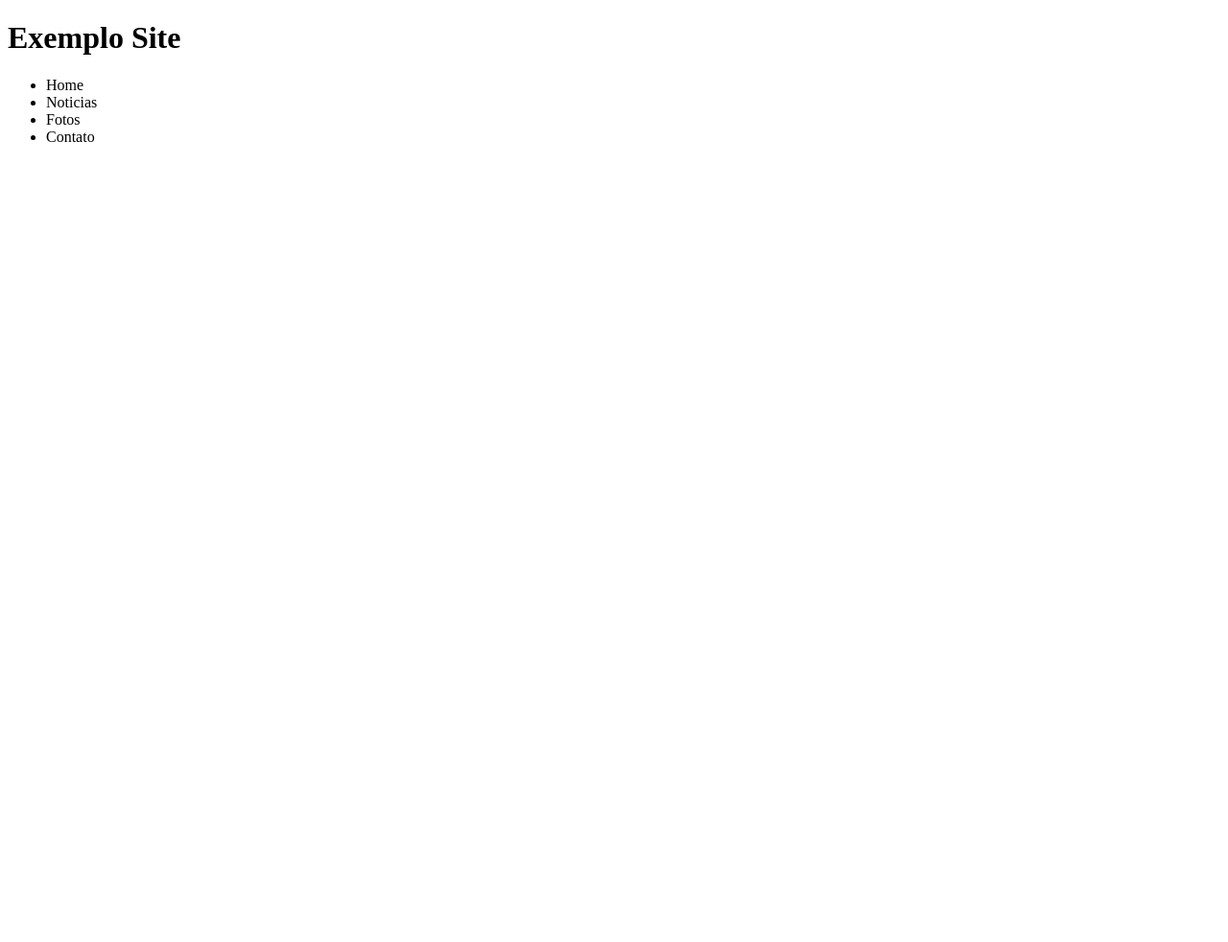
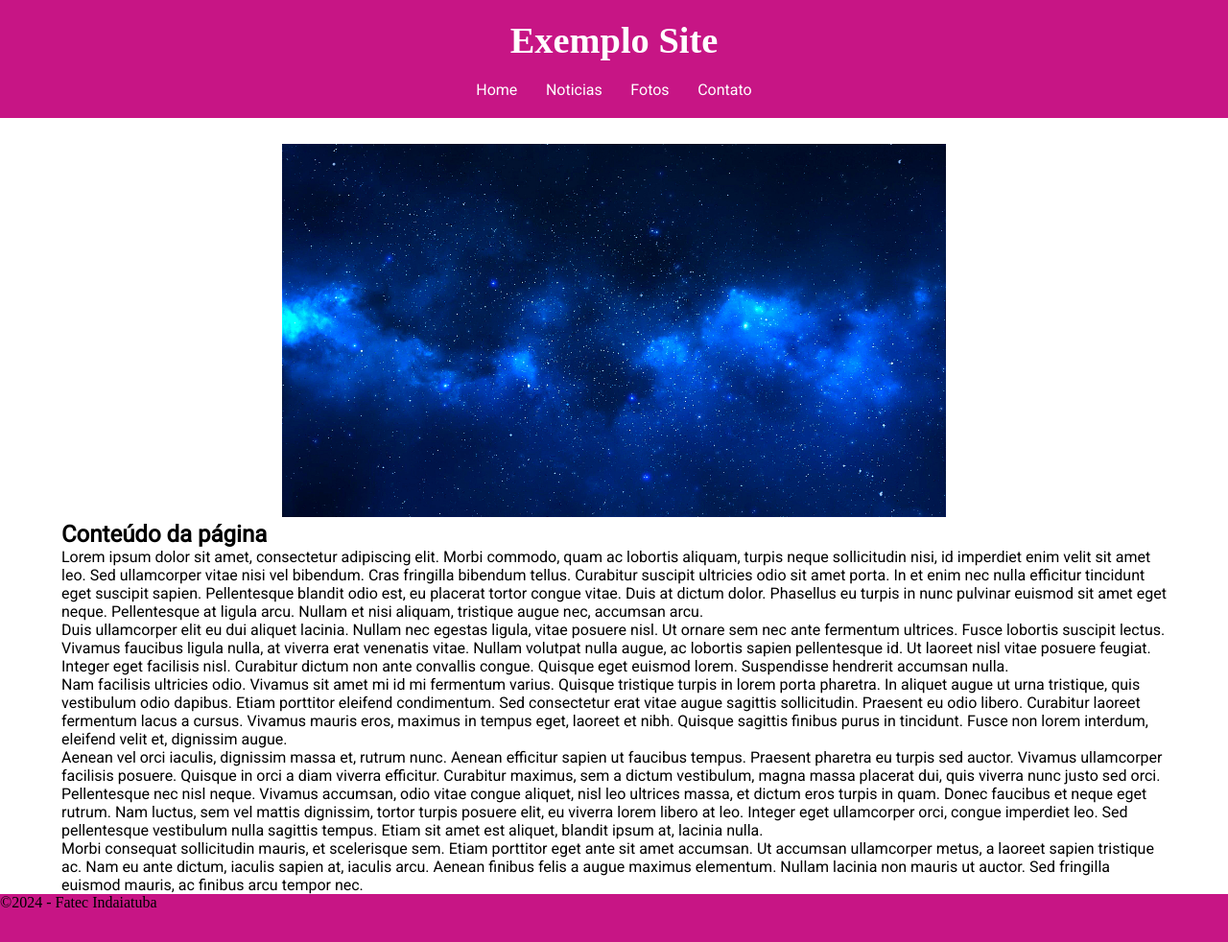
Before and after one commit to ElisaaMartins/fatec, a plain HTML site: page semestre1/desenvolvimentoweb1/site/index.html in a window 1280 px wide. Shown: the whole page at 96% size. Before the commit the page ends 800 px from the top, so only its background shows below. Drawn offline with Linux system fonts and the light colour scheme; a web font is replaced by a local one.

Commit message:
estilizando index do site

```diff
--- /dev/null
+++ b/semestre1/desenvolvimentoweb1/site/css/main.css
@@ -0,0 +1,63 @@
+* {
+    margin: 0; /* margin externa */
+    padding: 0; /* margem interna */
+}
+
+#header {
+    background-color:#C71585;
+    width: 100%;
+    position: fixed; /* posição fixa */
+    top: 0; /* faz o menu ficar fixado no topo */
+    color: #ffffff;
+}
+
+#logo {
+    text-align: center;
+    padding-top: 20px;
+    font-family: 'Madimi One', 'Tahome';
+    font-size: 3vw; /* maior que o padrão - view width (horizontal) */
+}
+
+#menu {
+    width: 100%;
+    text-align: center;
+    padding: 20px 0;
+}
+
+#menu li {
+    list-style-type: none;
+    display: inline;
+    cursor: pointer;
+    padding: 1%;
+}
+
+#menu li:hover { /* toda vez que passar o mouse no menu faça tal coisa */
+    /* background-color: #8B008B; */
+    padding-bottom: 0.4rem;
+    border-bottom: 0.3rem solid #8B008B;
+    font-weight: bold;
+}
+
+#menu, #content {
+    font-family: 'Roboto';
+}
+
+#content {
+    padding-top: 150px;
+    width: 90%;
+    margin: 0 auto; /* alinhar elementos não textuais no centro */
+}
+
+#content p:first-child { /* pega o primeiro item dentro do elemento identificado */
+    text-align: center;
+}
+
+#content img {
+    width: 60%;
+}
+
+#footer {
+    background-color: #C71585;
+    width: 100%;
+    height: 50px;
+}
--- a/semestre1/desenvolvimentoweb1/site/index.html
+++ b/semestre1/desenvolvimentoweb1/site/index.html
@@ -1,21 +1,80 @@
 <!DOCTYPE html>
 <html lang="pt-br">
+
 <head>
     <meta charset="UTF-8">
     <meta name="viewport" content="width=device-width, initial-scale=1.0">
     <title>Site Exemplo</title>
+    <link rel="preconnect" href="https://fonts.googleapis.com">
+    <link rel="preconnect" href="https://fonts.gstatic.com" crossorigin>
+    <link href="https://fonts.googleapis.com/css2?family=Madimi+One&display=swap" rel="stylesheet">
+    <link href="https://fonts.googleapis.com/css2?family=Roboto&display=swap" rel="stylesheet">
+    <link rel="stylesheet" href="css/main.css">
 </head>
+
 <body>
     <div id="conteiner">
+
         <div id="header">
-            <h1>Exemplo Site</h1>
-            <ul>
+            <h1 id="logo">Exemplo Site</h1>
+            <ul id="menu">
                 <li>Home</li>
                 <li>Noticias</li>
                 <li>Fotos</li>
                 <li>Contato</li>
             </ul>
         </div>
+
+        <div id="content">
+            <p>
+                <img src="images/principal.jpg" alt="imagem galaxia com estrelas e planetas" title="imagem do espaço">
+            </p>
+            <h2>Conteúdo da página</h2>
+            <p>
+                Lorem ipsum dolor sit amet, consectetur adipiscing elit. Morbi commodo, quam ac lobortis aliquam, turpis
+                neque sollicitudin nisi, id imperdiet enim velit sit amet leo. Sed ullamcorper vitae nisi vel bibendum.
+                Cras fringilla bibendum tellus. Curabitur suscipit ultricies odio sit amet porta. In et enim nec nulla
+                efficitur tincidunt eget suscipit sapien. Pellentesque blandit odio est, eu placerat tortor congue
+                vitae. Duis at dictum dolor. Phasellus eu turpis in nunc pulvinar euismod sit amet eget neque.
+                Pellentesque at ligula arcu. Nullam et nisi aliquam, tristique augue nec, accumsan arcu.
+            </p>
+            <p>
+                Duis ullamcorper elit eu dui aliquet lacinia. Nullam nec egestas ligula, vitae posuere nisl. Ut ornare
+                sem nec ante fermentum ultrices. Fusce lobortis suscipit lectus. Vivamus faucibus ligula nulla, at
+                viverra erat venenatis vitae. Nullam volutpat nulla augue, ac lobortis sapien pellentesque id. Ut
+                laoreet nisl vitae posuere feugiat. Integer eget facilisis nisl. Curabitur dictum non ante convallis
+                congue. Quisque eget euismod lorem. Suspendisse hendrerit accumsan nulla.
+            </p>
+            <p>
+                Nam facilisis ultricies odio. Vivamus sit amet mi id mi fermentum varius. Quisque tristique turpis in
+                lorem porta pharetra. In aliquet augue ut urna tristique, quis vestibulum odio dapibus. Etiam porttitor
+                eleifend condimentum. Sed consectetur erat vitae augue sagittis sollicitudin. Praesent eu odio libero.
+                Curabitur laoreet fermentum lacus a cursus. Vivamus mauris eros, maximus in tempus eget, laoreet et
+                nibh. Quisque sagittis finibus purus in tincidunt. Fusce non lorem interdum, eleifend velit et,
+                dignissim augue.
+            </p>
+            <p>
+                Aenean vel orci iaculis, dignissim massa et, rutrum nunc. Aenean efficitur sapien ut faucibus tempus.
+                Praesent pharetra eu turpis sed auctor. Vivamus ullamcorper facilisis posuere. Quisque in orci a diam
+                viverra efficitur. Curabitur maximus, sem a dictum vestibulum, magna massa placerat dui, quis viverra
+                nunc justo sed orci. Pellentesque nec nisl neque. Vivamus accumsan, odio vitae congue aliquet, nisl leo
+                ultrices massa, et dictum eros turpis in quam. Donec faucibus et neque eget rutrum. Nam luctus, sem vel
+                mattis dignissim, tortor turpis posuere elit, eu viverra lorem libero at leo. Integer eget ullamcorper
+                orci, congue imperdiet leo. Sed pellentesque vestibulum nulla sagittis tempus. Etiam sit amet est
+                aliquet, blandit ipsum at, lacinia nulla.
+            </p>
+            <p>
+                Morbi consequat sollicitudin mauris, et scelerisque sem. Etiam porttitor eget ante sit amet accumsan. Ut
+                accumsan ullamcorper metus, a laoreet sapien tristique ac. Nam eu ante dictum, iaculis sapien at,
+                iaculis arcu. Aenean finibus felis a augue maximus elementum. Nullam lacinia non mauris ut auctor. Sed
+                fringilla euismod mauris, ac finibus arcu tempor nec.
+            </p>
+        </div>
+
+        <div id="footer">
+            <p>&copy;2024 - Fatec Indaiatuba</p>
+        </div>
     </div>
 </body>
+
 </html>
```
Also changed, not shown: semestre1/desenvolvimentoweb1/site/images/principal.jpg (added).
